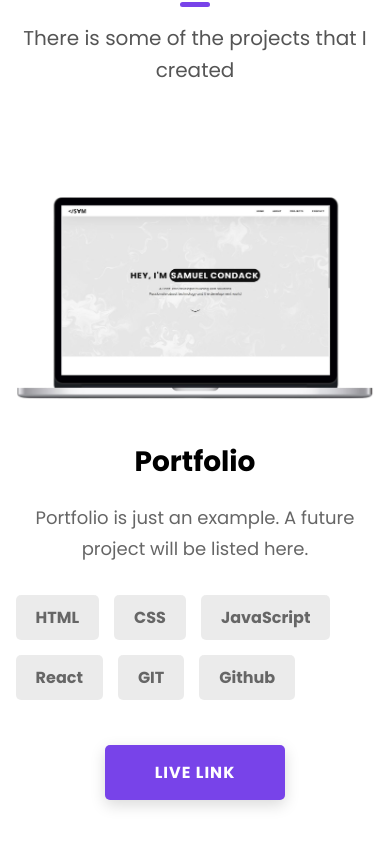
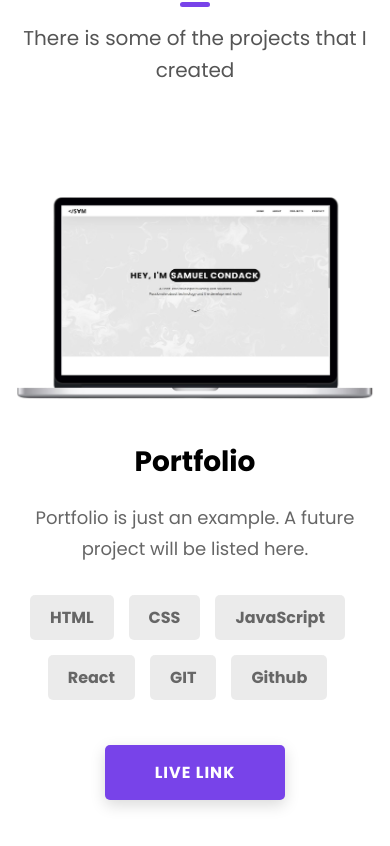
Before and after one commit to SamuelCondack/Portfolio, a React (Vite) app: page / in a window 390 px wide. Shown: the part 2134-2980 px from the top of the page. Built offline with nearby package versions, Linux system fonts and the light colour scheme.

Commit message:
feat: Start Contact Page n fix alignment in About

```diff
--- a/src/Pages/Projects/Projects.module.css
+++ b/src/Pages/Projects/Projects.module.css
@@ -116,4 +116,7 @@
     .projectsRowContent{
         align-items: center;
     }
+    .skills{
+        justify-content: center;
+    }
 }
```
Also changed, not shown: src/Pages/Contact/Contact.jsx (added, +7 -0 lines), src/Pages/Contact/Contact.module.css (added).
